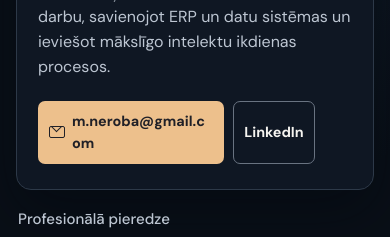
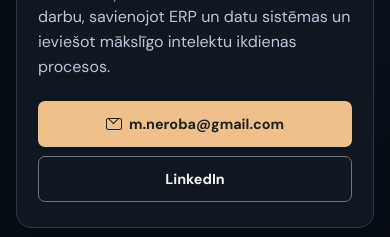
Before and after one commit to MNeroba/Personal-WEB, a plain HTML site: page index.html in a window 390 px wide. Shown: the part 520-757 px from the top of the page. Drawn offline with Linux system fonts and the light colour scheme.

Commit message:
Stack contact buttons full width on mobile
Make the email and LinkedIn actions full-width on mobile so the email address no longer wraps.

```diff
--- a/site.css
+++ b/site.css
@@ -349,8 +349,8 @@ h1, h2, p, ul, address { margin: 0; }
   .role { gap: 8px; margin-bottom: 15px; letter-spacing: .06em; }
   .role::before { flex-basis: 14px; }
   .description { margin-top: 17px; }
-  .contacts { margin-top: 21px; }
-  .contact-link { gap: 7px; padding-inline: 10px; font-size: .9rem; }
+  .contacts { flex-direction: column; margin-top: 21px; }
+  .contact-link { width: 100%; gap: 7px; padding-inline: 10px; font-size: .9rem; }
   .portrait { inset: 0 0 auto; width: 100%; height: clamp(293px, 73vw, 438px); }
   .portrait img { object-position: center 9%; }
   .portrait::after { background: linear-gradient(0deg, var(--hero) 0%, #0f1723c9 16%, transparent 55%); }
```
